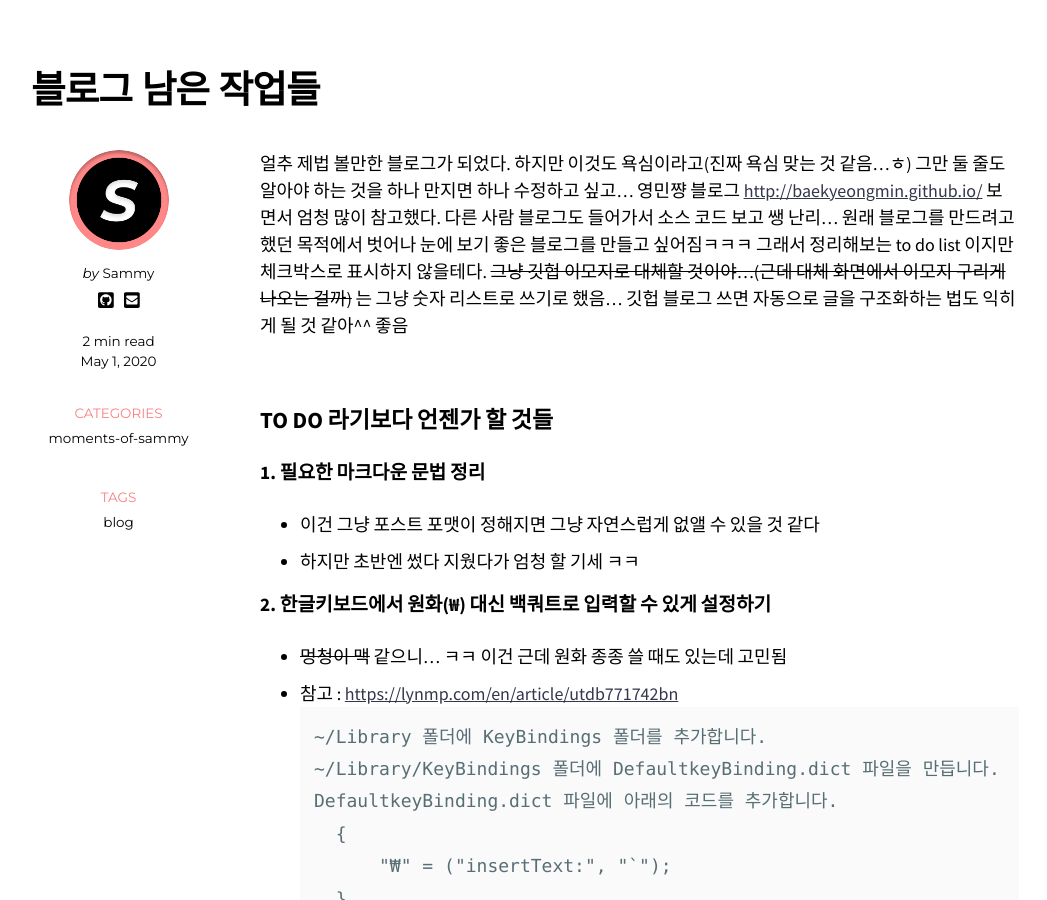
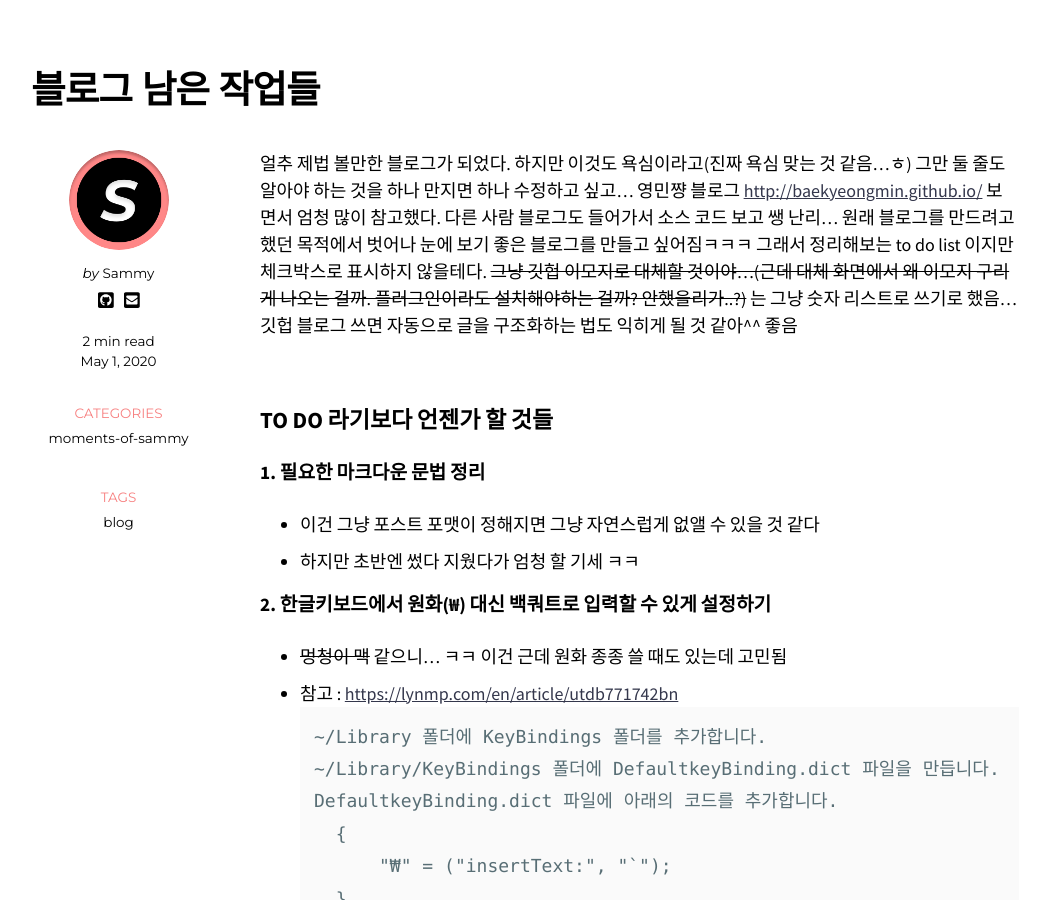
Before and after one commit to ssammykim/ssammykim.github.io, a Jekyll site: the page built from _posts/2020-05-01-to-do-list.md, in a window 1280 px wide and 900 px high, scrolled down 340 px. Shown: the whole window, without its empty margins (115-1162 px from the left). Built offline with Jekyll 4.4.1, drawn with Linux system fonts in a browser that asks for light colours; nearby versions of some CDN libraries; emoji names are drawn with the system emoji font; some web fonts are replaced; comment, search, counter and statistics services are not loaded.

Commit message:
Update 2020-05-01-to-do-list.md

```diff
--- a/_posts/2020-05-01-to-do-list.md
+++ b/_posts/2020-05-01-to-do-list.md
@@ -10,7 +10,7 @@
 published: true
 ---
 
-얼추 제법 볼만한 블로그가 되었다. 하지만 이것도 욕심이라고(진짜 욕심 맞는 것 같음...ㅎ) 그만 둘 줄도 알아야 하는 것을 하나 만지면 하나 수정하고 싶고... 영민쨩 블로그 <http://baekyeongmin.github.io/> 보면서 엄청 많이 참고했다. 다른 사람 블로그도 들어가서 소스 코드 보고 쌩 난리... 원래 블로그를 만드려고 했던 목적에서 벗어나 눈에 보기 좋은 블로그를 만들고 싶어짐ㅋㅋㅋ 그래서 정리해보는 to do list 이지만 체크박스로 표시하지 않을테다. ~~그냥 깃헙 이모지로 대체할 것이야...(근데 대체 화면에서 이모지 구리게 나오는 걸까)~~ 는 그냥 숫자 리스트로 쓰기로 했음... 깃헙 블로그 쓰면 자동으로 글을 구조화하는 법도 익히게 될 것 같아^^ 좋음
+얼추 제법 볼만한 블로그가 되었다. 하지만 이것도 욕심이라고(진짜 욕심 맞는 것 같음...ㅎ) 그만 둘 줄도 알아야 하는 것을 하나 만지면 하나 수정하고 싶고... 영민쨩 블로그 <http://baekyeongmin.github.io/> 보면서 엄청 많이 참고했다. 다른 사람 블로그도 들어가서 소스 코드 보고 쌩 난리... 원래 블로그를 만드려고 했던 목적에서 벗어나 눈에 보기 좋은 블로그를 만들고 싶어짐ㅋㅋㅋ 그래서 정리해보는 to do list 이지만 체크박스로 표시하지 않을테다. ~~그냥 깃헙 이모지로 대체할 것이야...(근데 대체 화면에서 왜 이모지 구리게 나오는 걸까. 플러그인이라도 설치해야하는 걸까? 안했을리가..?)~~ 는 그냥 숫자 리스트로 쓰기로 했음... 깃헙 블로그 쓰면 자동으로 글을 구조화하는 법도 익히게 될 것 같아^^ 좋음
 
 <br>
 
```
